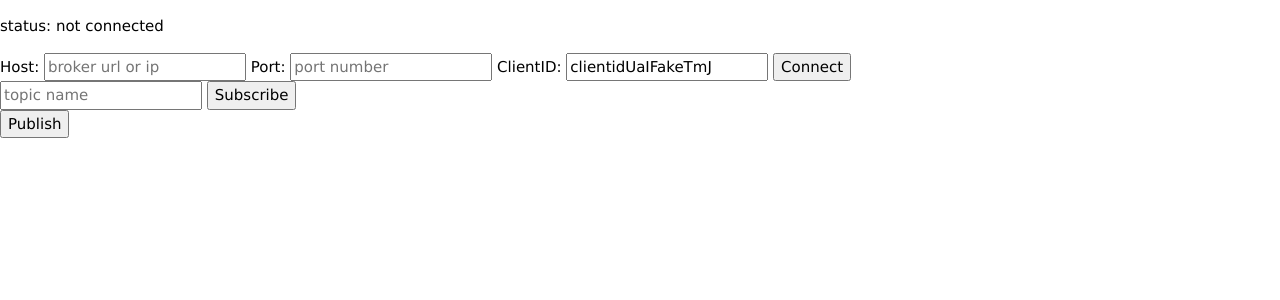
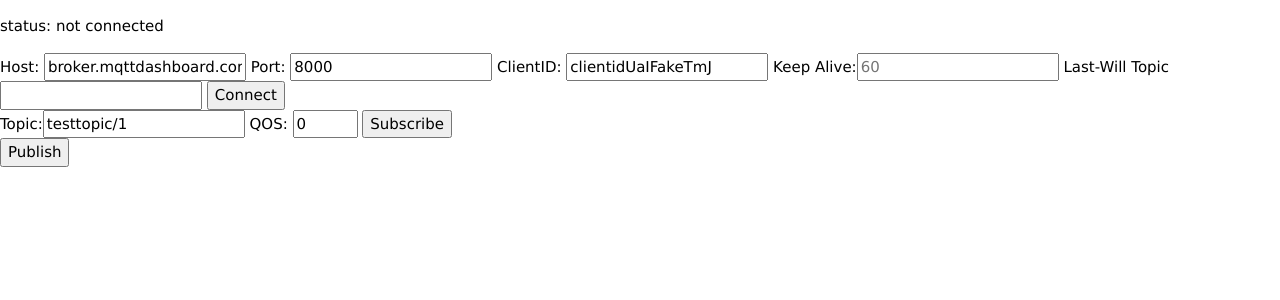
Before and after one commit to hadyelzayady/MQTT_Service, a Flask app: page / in a window 1280 px wide. Shown: the top 300 px of the page. Run offline with Flask 2, Linux system fonts and the light colour scheme; some libraries are stand-ins or nearby versions.

Commit message:
delete messages of unsubscribed topic specify qos of topic

```diff
--- a/templates/base.html
+++ b/templates/base.html
@@ -34,17 +34,18 @@
 
         function Subscribe() {
             let topic = $("#topic_input").val().toString();
-            console.log(topic);
+            let Qos = parseInt($("#QOS_sub").val());
             if (!subscribedBefore(topic))
-                client.subscribe(topic, {onSuccess: onSubscribeSuccess, invocationContext: {topic: topic}});
+                client.subscribe(topic, {onSuccess: onSubscribeSuccess,qos:Qos, invocationContext: {topic: topic,qos:Qos}});
             else
                 alert("already subscribed");
         }
 
         function onSubscribeSuccess(obj) {
             topic = obj.invocationContext.topic;
+            Qos=obj.invocationContext.qos;
             let id = topic.replace("/", "");
-            sub_elem = `<li id="${id}"> <p>${topic} <button  onclick="unSubscribe('${topic}','${id}')">delete</button></p></li>`;
+            sub_elem = `<li id="${id}"> <p>${topic} <br><small>QOS:${Qos}</small> <button  onclick="unSubscribe('${topic}','${id}')">delete</button></p></li>`;
             $("#subs").append(sub_elem);
         }
 
@@ -60,7 +61,8 @@
             topic = obj.invocationContext.topic;
             id = obj.invocationContext.topic_id;
             $('#' + id).remove();
-            {#    remove messages from unsubscribed topic#}
+            $('.' + id).remove();
+
         }
 
         function onConnect() {
@@ -82,7 +84,6 @@
             connection_button = $("#connection_button");
             connection_button.text("Connect");
             connection_button.attr("onclick", "Connect()");
-            {#    remove messages #}
             $("#message_list").remove();
             $("#subs").remove();
             connected = false;
@@ -113,13 +114,16 @@
 <body>
 <p id="status">status: not connected</p>
 <div class="broker-info">
-    Host: <input id="broker" type="text" placeholder="broker url or ip">
-    Port: <input id="port" type="number" placeholder="port number">
-    ClientID: <input id="clientid" type="text" placeholder="client id">
+    Host: <input id="broker" type="text" placeholder="broker url or ip" required value="broker.mqttdashboard.com">
+    Port: <input id="port" type="number" placeholder="port number" required value="8000">
+    ClientID: <input id="clientid" type="text" >
+    Keep Alive:<input id="Keepalive" type="text" placeholder="60" >
+    Last-Will Topic <input id="LW_topic" type="text">
     <button id="connection_button" onclick="Connect()">Connect</button>
 </div>
 <div>
-    <input id="topic_input" type="text" placeholder="topic name" name="topic" required>
+    Topic:<input id="topic_input" type="text" placeholder="topic name" name="topic" required value="testtopic/1">
+    QOS: <input id="QOS_sub" type="number" min="0" max="2" value="0" required>
     <button onclick="Subscribe()">Subscribe</button>
 </div>
 
```
